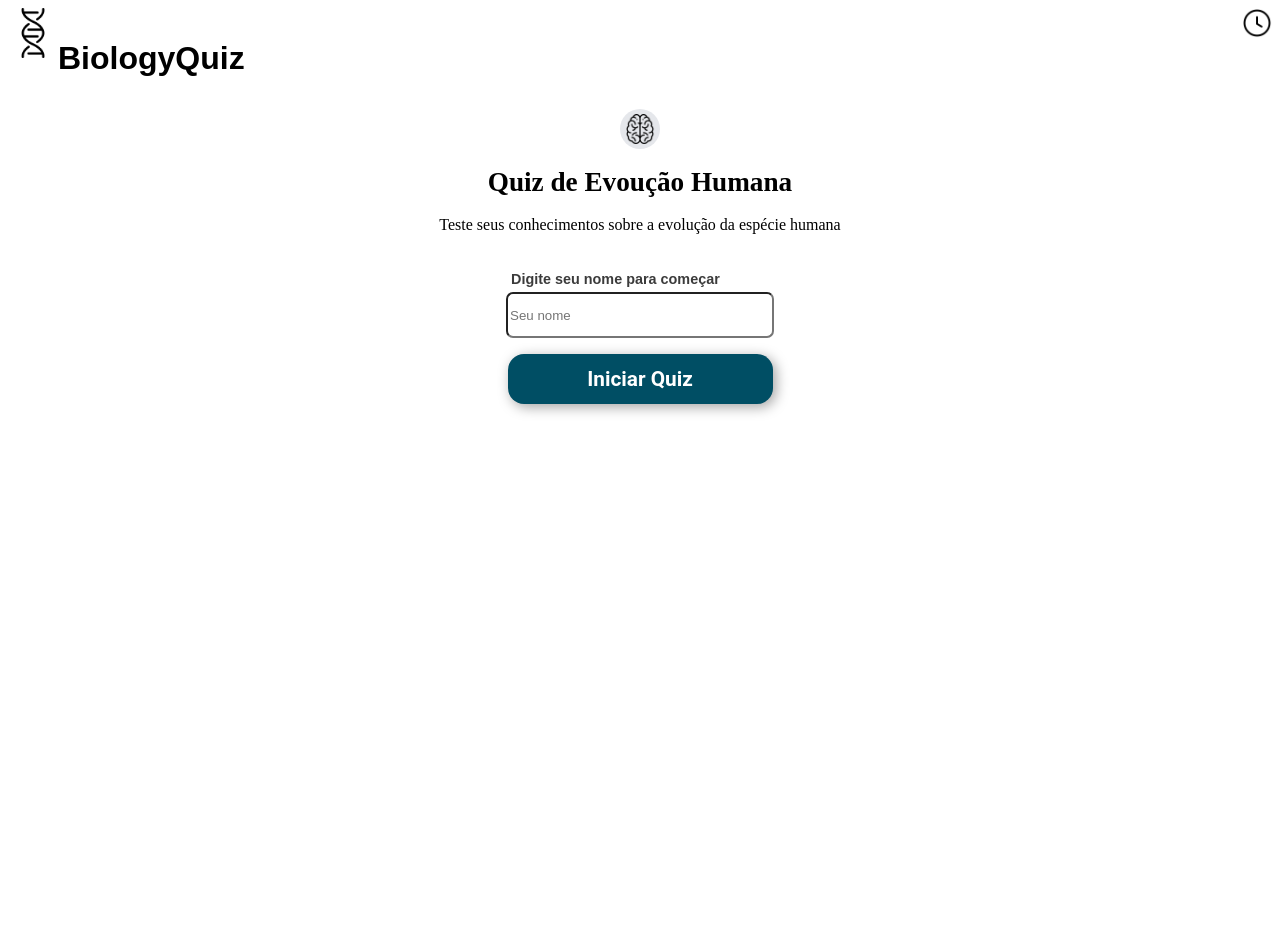
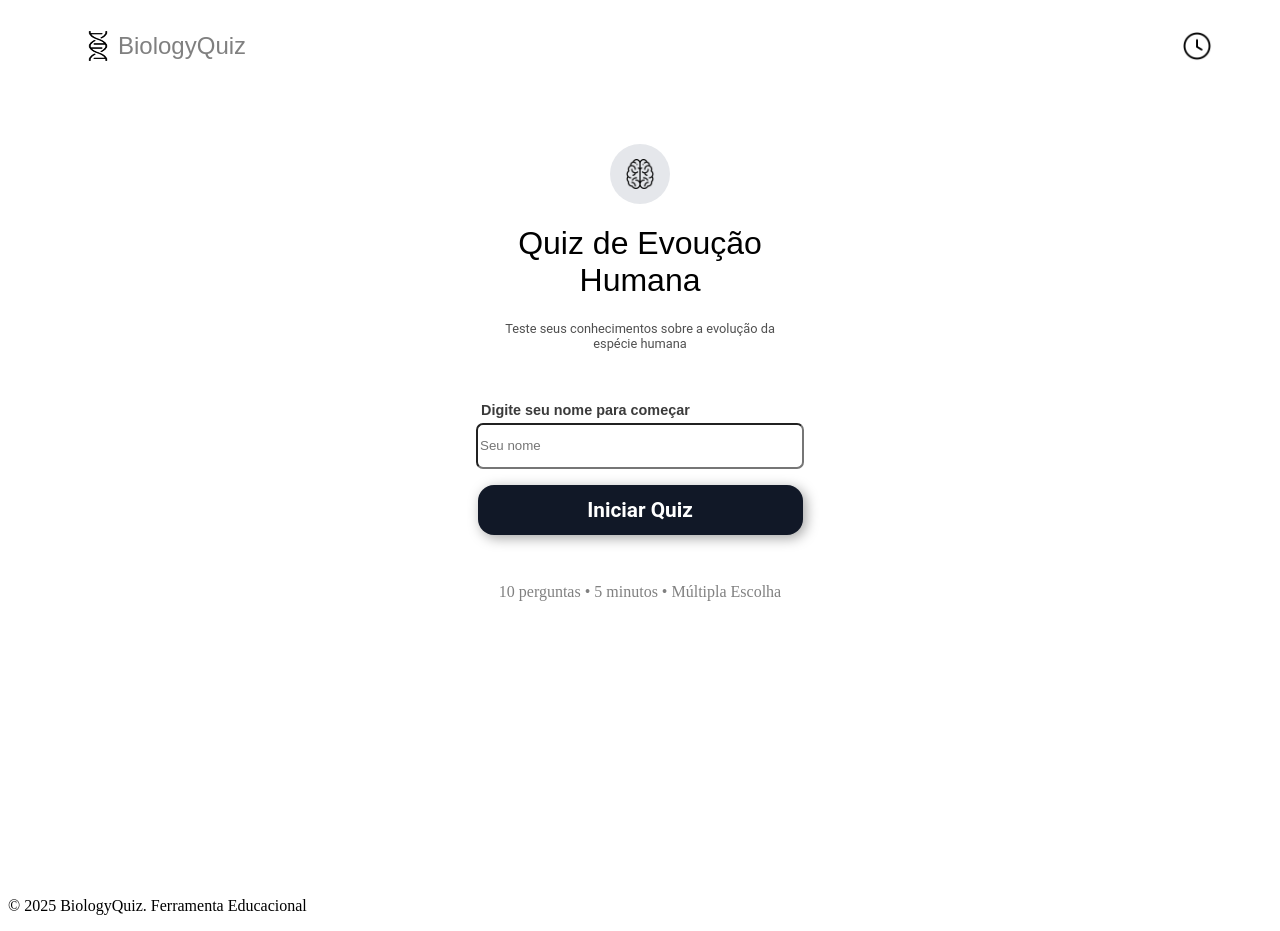
Before and after one commit to alejandrofonsecac/Bio-Questionario, a React (Vite) app: page / in a window 1280 px wide. Before the commit the page ends 800 px from the top, so only its background shows below. Built offline with nearby package versions, Linux system fonts and the light colour scheme.

Commit message:
Atualizações desing e estrutura de estilos

```diff
--- a/src/App.jsx
+++ b/src/App.jsx
@@ -172,7 +172,7 @@ function App() {
                     <p>BiologyQuiz</p>
                 </div>
 
-                <div>
+                <div className={style.containerTimer}>
                     <img src="../public/relogio.png" alt="Icone de relogio" className={style.iconTimer} />
                     <div id='Timer'></div>
                 </div>
@@ -180,8 +180,8 @@ function App() {
 
                 <div className={style.containerIcon}>
                     <div className={style.icon}><img src="../public/cerebro.png" alt="Icone de Cerebro" /></div>
-                    <h1>Quiz de Evoução Humana</h1>
-                    <p>Teste seus conhecimentos sobre a evolução da espécie humana</p>
+                    <h1>Quiz de Evoução <br/>Humana</h1>
+                    <p>Teste seus conhecimentos sobre a evolução da <br/> espécie humana</p>
                 </div>
 
             <div className={style.containerForm}>
@@ -192,6 +192,8 @@ function App() {
 
                     <button className={style.buttonSubmit} type="submit" >Iniciar Quiz</button>
                 </div>
+
+                <p>10 perguntas • 5 minutos • Múltipla Escolha</p>
             </div>
 
             <div style={{display: 'none'}}>
@@ -199,6 +201,11 @@ function App() {
 
                 <Random perguntas={perguntas}/>
             </div>
+
+            <footer>
+                <p>© 2025 BiologyQuiz. Ferramenta Educacional</p>
+
+            </footer>
     </>
   )
 }
--- a/style.module.css
+++ b/style.module.css
@@ -6,7 +6,7 @@
   --fonte-normal: 'Roboto', sans-serif;
 
   /* Paleta de cores */
-  --cor-azul-petroleo: rgb(0, 78, 100);
+  --cor-azul-petroleo: #111827;
   --cor-verde-esmeralda: #3bb273;
   --cor-amarelo-suave: #f1c40f;
   --cor-cinza-claro: #f4f4f4;
@@ -27,20 +27,29 @@ header{
 
 .containerDna{
   display: flex;
+  align-items: center;
+  margin-left: 70px;
 }
 
 .containerDna >  .iconDna{
   display: flex;
   align-items: center;
   justify-content: center;
-  width: 50px;
-  height: 50px;
+  width: 40px;
+  height: 30px;
 }
 
 .containerDna > p{
   font-family: var(--fonte-titulo);
-  font-weight: bolder;
-  font-size: 2em;
+  font-size: 1.5em;
+  color: gray;
+}
+
+
+.containerTimer{
+  display: flex;
+  align-items: center;
+  margin-right: 60px;
 }
 
 .iconTimer{
@@ -50,14 +59,22 @@ header{
 
 
 /*--- Main ---*/
+.containerIcon{
+  margin: 60px 0px 30px 0px;
+}
+
 .containerIcon > h1{
+  font-family: var(--fonte-titulo);
   text-align: center;
-  font-weight: bolder;
-  font-size: 1.7em;
+  font-weight: lighter;
+  font-size: 2em;
 }
 
 .containerIcon > p{
   text-align: center;
+  font-family: var(--fonte-normal);
+  font-size: 0.8em;
+  color: rgba(0, 0, 0, 0.692);
 }
 
 .containerForm{
@@ -77,8 +94,8 @@ header{
   align-items: center;
   justify-content: center;
 
-  width: 40px;
-  height: 40px;
+  width: 60px;
+  height: 60px;
   background-color: #E5E7EB;
   border-radius: 50%;
   margin: 0px auto;
@@ -109,14 +126,14 @@ label > p{
 }
 
 input{
-  width: 260px;
+  width: 320px;
   height: 40px;
   margin: auto;
   border-radius: 7px;
 }
 
 .buttonSubmit{
-  width: 265px;
+  width: 325px;
   height: 50px;
   box-shadow: 3px 3px 13px rgba(0, 0, 0, 0.363);
   border: none;
@@ -129,6 +146,10 @@ input{
   font-size: 1.3em;
 
   margin: 16px auto;
+}
+
+.containerForm{
+  color: gray;
 }
 
 /*  */
```
